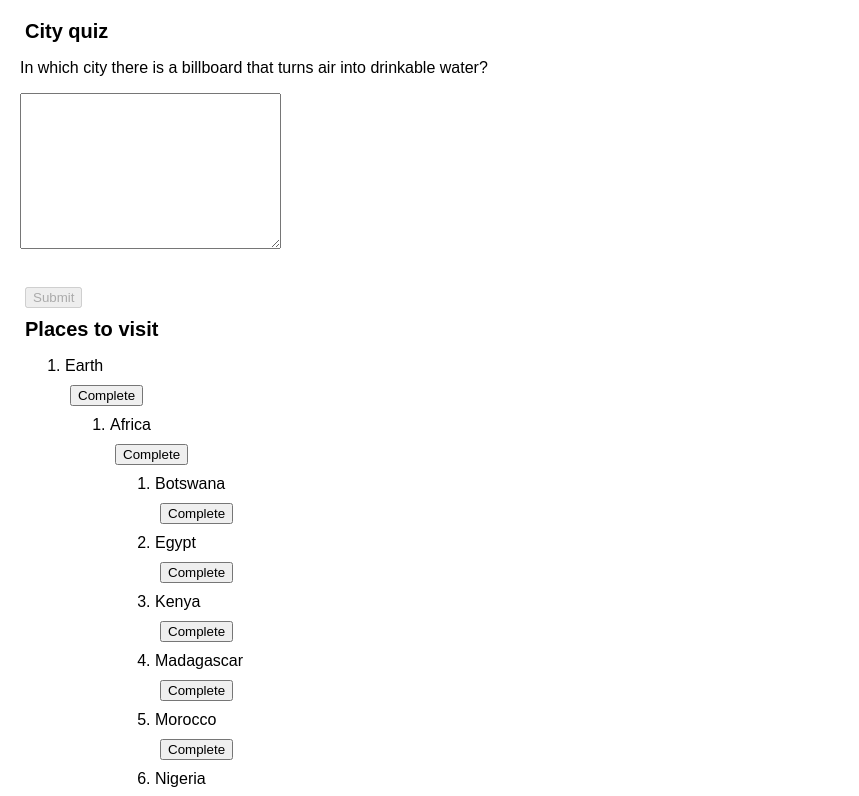
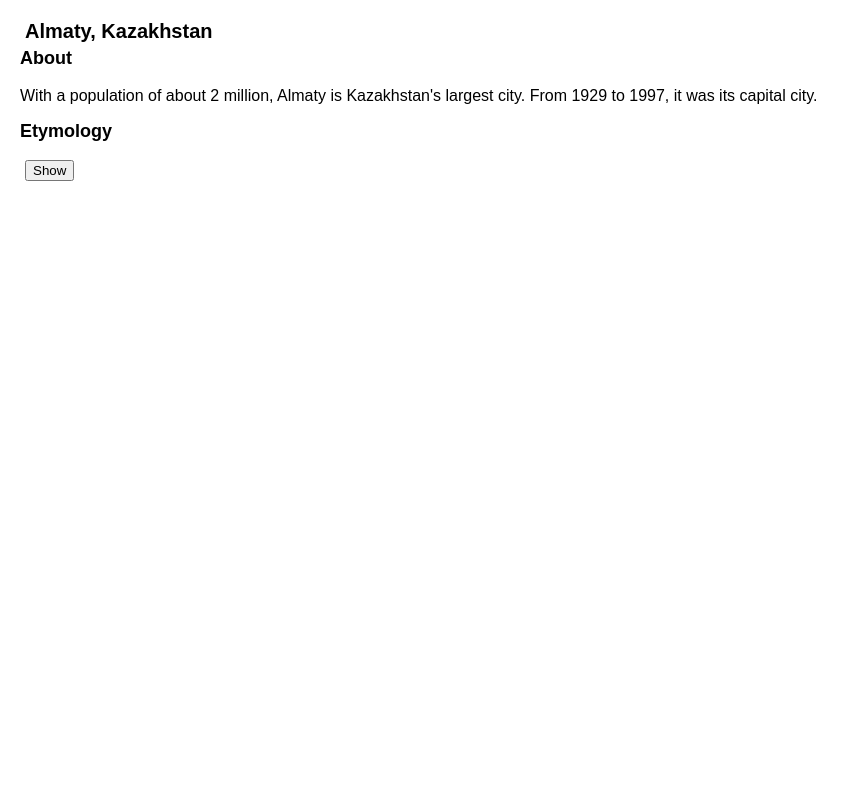
Before and after one commit to mich-deg/learn-react, a React (Vite) app: page / in a window 1280 px wide. Shown: the top 796 px of the page, without its empty margins (0-859 px from the left). Built offline with nearby package versions, Linux system fonts and the light colour scheme.

Commit message:
Sharing State Between Components

```diff
--- a/src/App.jsx
+++ b/src/App.jsx
@@ -1,12 +1,10 @@
 import React from "react";
-import Form from "./component/managing-state/Form";
-import TravelPlan from "./component/managing-state/TravelPlan";
+import Accordion from "./component/managing-state/Accordion";
 
 const App = () => {
   return (
     <div>
-      <Form />
-      <TravelPlan />
+      <Accordion />
     </div>
   );
 };
--- /dev/null
+++ b/src/component/managing-state/Accordion.jsx
@@ -0,0 +1,42 @@
+/* eslint-disable react/prop-types */
+/* eslint-disable no-unused-vars */
+import React, { useState } from "react";
+
+const Panel = ({ title, children, isActive, onShow }) => {
+  return (
+    <section className="panel">
+      <h3>{title}</h3>{" "}
+      {isActive ? <p>{children}</p> : <button onClick={onShow}>Show</button>}
+    </section>
+  );
+};
+
+const Accordion = () => {
+  const [activeIndex, setActiveIndex] = useState(0);
+  return (
+    <>
+      <h2>Almaty, Kazakhstan</h2>
+      <Panel
+        title="About"
+        isActive={activeIndex === 0}
+        onShow={() => setActiveIndex(0)}
+      >
+        With a population of about 2 million, Almaty is Kazakhstan&apos;s
+        largest city. From 1929 to 1997, it was its capital city.
+      </Panel>
+      <Panel
+        title="Etymology"
+        isActive={activeIndex === 1}
+        onShow={() => setActiveIndex(1)}
+      >
+        The name comes from <span lang="kk-KZ">алма</span>, the Kazakh word for
+        {" apple"} and is often translated as {"full of apples"}. In fact, the
+        region surrounding Almaty is thought to be the ancestral home of the
+        apple, and the wild <i lang="la">Malus sieversii</i> is considered a
+        likely candidate for the ancestor of the modern domestic apple.
+      </Panel>
+    </>
+  );
+};
+
+export default Accordion;
```
Also changed, not shown: src/component/managing-state/Form.jsx (+20 -23 lines).
